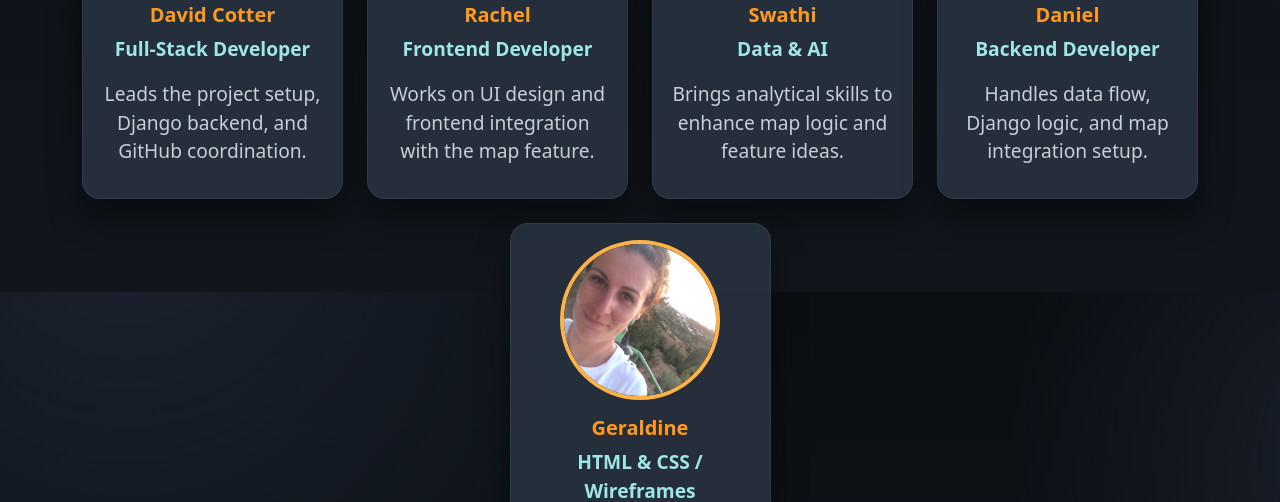
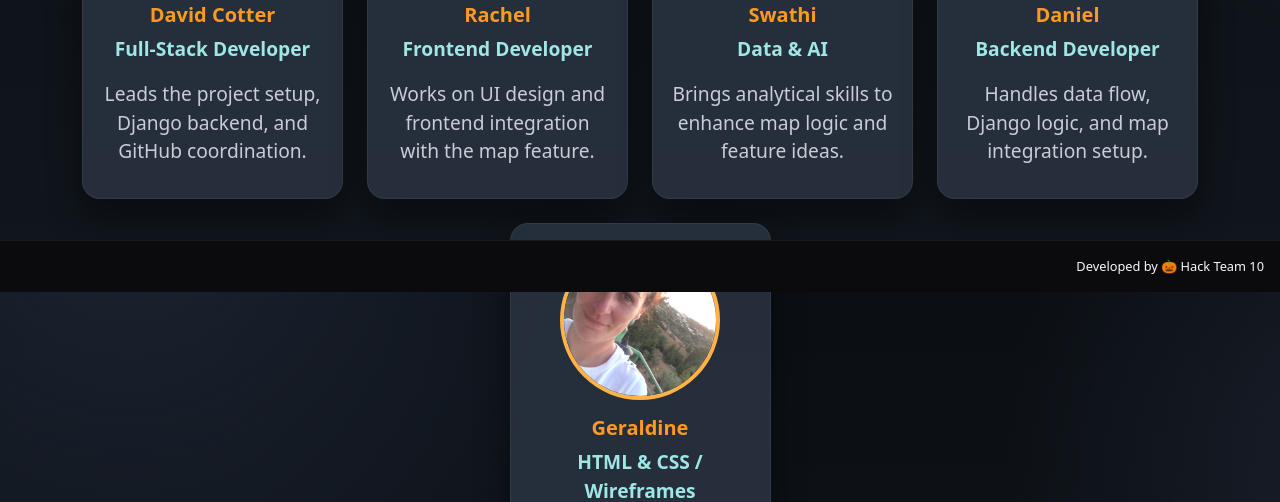
Before and after one commit to trxdave/Trick-or-Treat-Route-Finder, a Django app: page /team/ in a window 1280 px wide. Shown: the part 508-1010 px from the top of the page. Run offline with Django 5.2, Linux system fonts and the light colour scheme; some web fonts are replaced.

Commit message:
update navbar toggler and add footer

```diff
--- a/static/CSS/team.css
+++ b/static/CSS/team.css
@@ -10,6 +10,7 @@
 .navbar .nav-link:hover{ color: var(--orange) !important; }
 .navbar-brand{ color:#ffffff !important; font-weight:800; }
 #logo{ height:30px; width: 30px; }
+.navbar-toggler{ border: none; }
 
 /* ===== Halloween Theme (Black / White / Pumpkin) ===== */
 :root{
@@ -94,6 +95,19 @@ p.page-sub{
   color: var(--muted);
 }
 
+/* Footer */
+footer{
+  background-color: var(--bg);
+  font-size: .8rem;
+  min-height: 40px;
+  border-top: 1px solid rgba(255,255,255,.06);
+}
+
+footer > a{
+  text-decoration: none;
+  color: inherit;
+}
+
 /* Spooky toggle button */
 #spooky-toggle{
   background: var(--orange);
--- a/templates/base.html
+++ b/templates/base.html
@@ -24,7 +24,7 @@
   {% endblock %}
 </head>
 
-<body class="bg-dark text-light">
+<body class="bg-dark text-light d-flex flex-column min-vh-100">
   <nav class="navbar navbar-expand-lg navbar-dark bg-dark">
     <div class="container-fluid">
       <a class="navbar-brand" href="/"><img id="logo" class="me-3"src="../static/image/web-near-white.png" alt="Spider web logo">Trick-or-Treat</a>
@@ -78,6 +78,11 @@
     {% block content %}{% endblock %}
 
     <button id="spooky-toggle" class="btn btn-sm btn-warning ms-2" type="button">Spooky 🎃</button>
+
+    <!-- Footer -->
+    <footer class="mt-auto fixed-bottom text-end py-3">
+      <a href="../mapapp/templates/mapapp/team.html" class="me-3">Developed by 🎃 Hack Team 10</a>
+    </footer>
   </main>
 
   <script src="{% static 'js/spooky.js' %}"></script>
```
